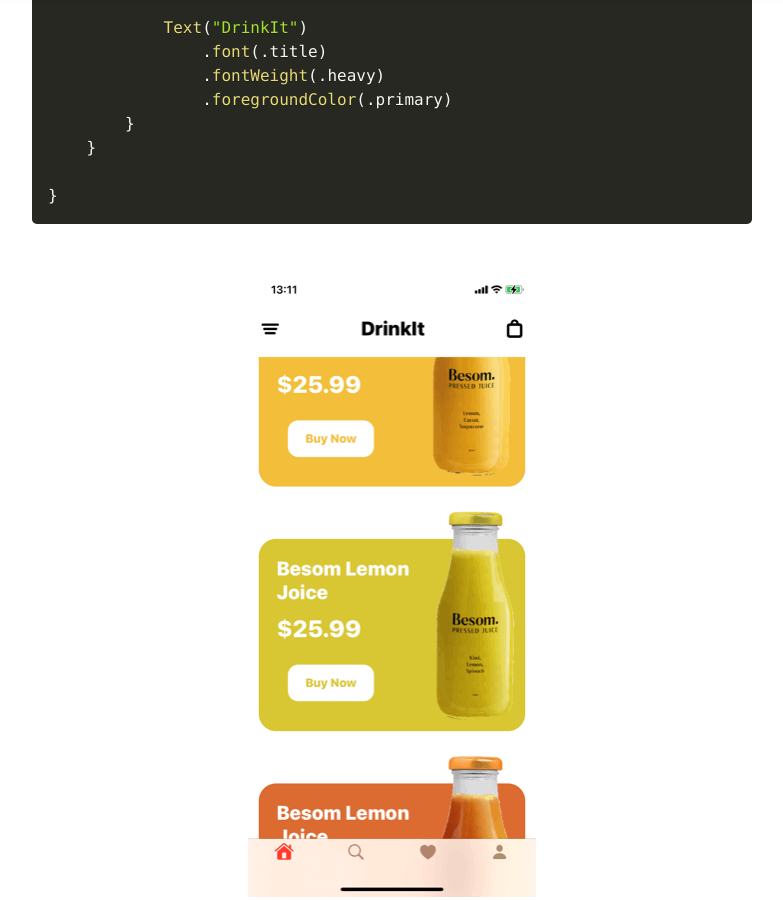
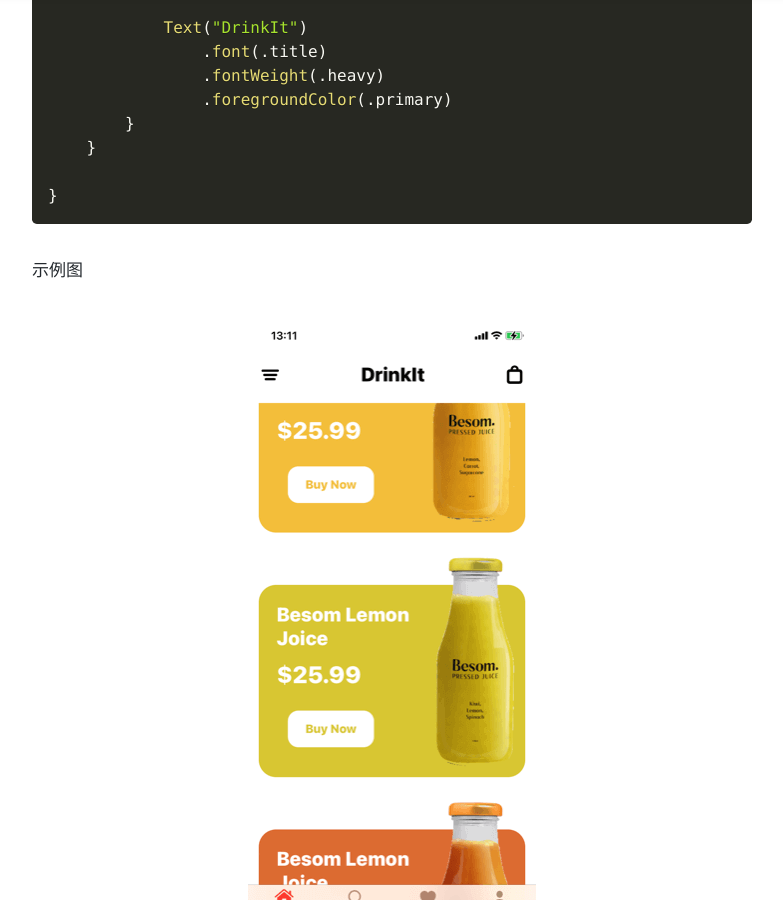
Before and after one commit to dongxiexidu/dongxiexidu.github.com, a Jekyll site: the page built from _posts/2021-07-14-SwiftUI之自定义NavigationBar.md, in a window 1280 px wide and 900 px high, scrolled down 1807 px. Shown: the whole window, without its empty margins (248-1031 px from the left). Built offline with Jekyll 4.4.1, drawn with Linux system fonts in a browser that asks for light colours; nearby versions of some CDN libraries; a style sheet for code colours, icons or effects is not loaded.

Commit message:
Update 2021-07-14-SwiftUI之自定义NavigationBar.md

````diff
--- a/_posts/2021-07-14-SwiftUI之自定义NavigationBar.md
+++ b/_posts/2021-07-14-SwiftUI之自定义NavigationBar.md
@@ -73,7 +73,7 @@
 
 }
 ```
-
+示例图
 ![demo]({{ "/assets/img/navigationBar.png" | absolute_url }})
 
 参考: https://github.com/safarsafarov/DrinkIt-SwiftUI项目
````
